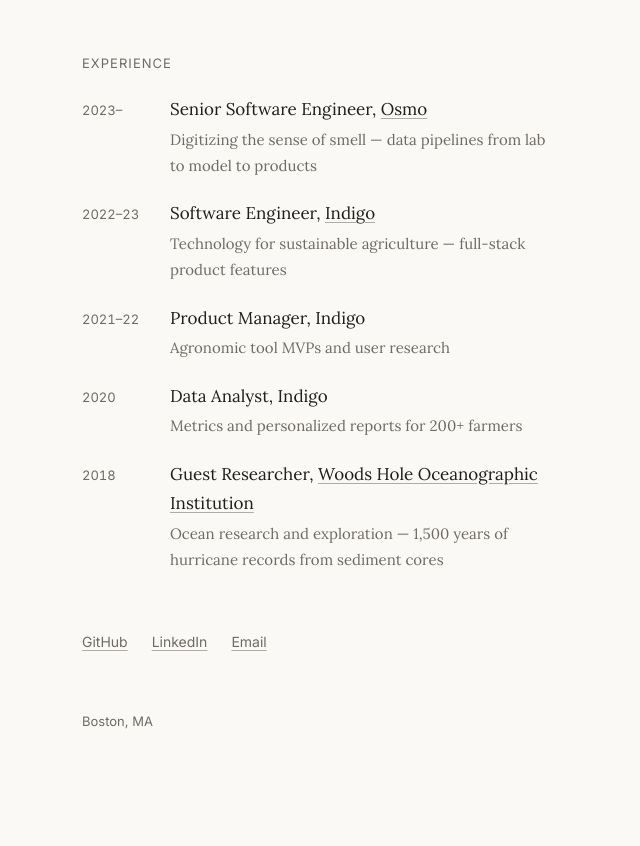
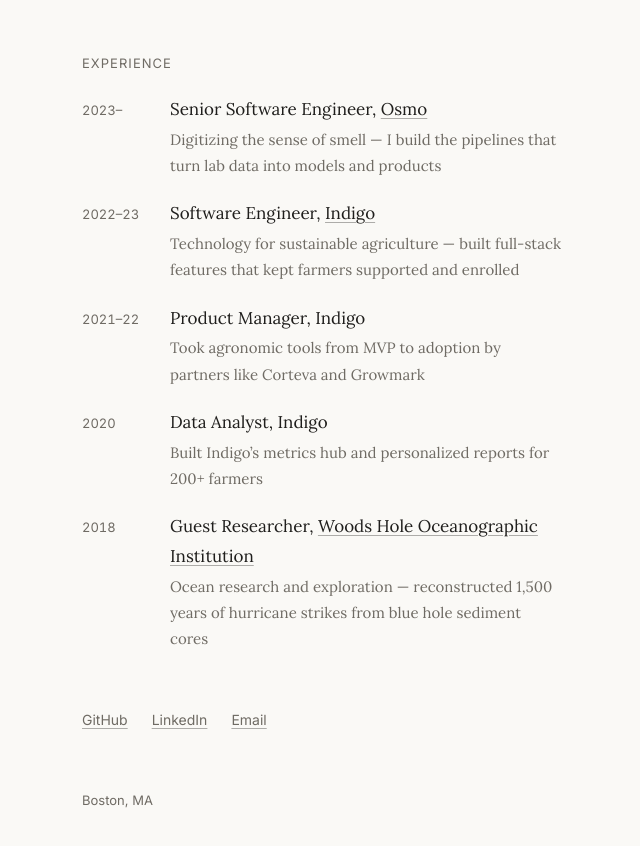
Before and after one commit to cdizon239/charmille, a React (Vite) app: page / in a window 1280 px wide. Shown: the part 620-1466 px from the top of the page, without its empty margins (318-958 px from the left). Before the commit the page ends 1433 px from the top, so only its background shows below. Built offline with nearby package versions, Linux system fonts and the light colour scheme.

Commit message:
Make experience blurbs role-specific

```diff
--- a/src/App.tsx
+++ b/src/App.tsx
@@ -38,8 +38,8 @@
             <div>
               <p>Senior Software Engineer, <a href="https://www.osmo.ai/">Osmo</a></p>
               <p className="blurb">
-                Digitizing the sense of smell &mdash; data pipelines from lab
-                to model to products
+                Digitizing the sense of smell &mdash; I build the pipelines
+                that turn lab data into models and products
               </p>
             </div>
           </li>
@@ -48,8 +48,8 @@
             <div>
               <p>Software Engineer, <a href="https://www.indigoag.com/">Indigo</a></p>
               <p className="blurb">
-                Technology for sustainable agriculture &mdash; full-stack
-                product features
+                Technology for sustainable agriculture &mdash; built
+                full-stack features that kept farmers supported and enrolled
               </p>
             </div>
           </li>
@@ -57,7 +57,10 @@
             <span className="dates">2021&ndash;22</span>
             <div>
               <p>Product Manager, Indigo</p>
-              <p className="blurb">Agronomic tool MVPs and user research</p>
+              <p className="blurb">
+                Took agronomic tools from MVP to adoption by partners like
+                Corteva and Growmark
+              </p>
             </div>
           </li>
           <li>
@@ -65,7 +68,8 @@
             <div>
               <p>Data Analyst, Indigo</p>
               <p className="blurb">
-                Metrics and personalized reports for 200+ farmers
+                Built Indigo&rsquo;s metrics hub and personalized reports for
+                200+ farmers
               </p>
             </div>
           </li>
@@ -77,8 +81,8 @@
                 <a href="https://www.whoi.edu/">Woods Hole Oceanographic Institution</a>
               </p>
               <p className="blurb">
-                Ocean research and exploration &mdash; 1,500 years of
-                hurricane records from sediment cores
+                Ocean research and exploration &mdash; reconstructed 1,500
+                years of hurricane strikes from blue hole sediment cores
               </p>
             </div>
           </li>
```
